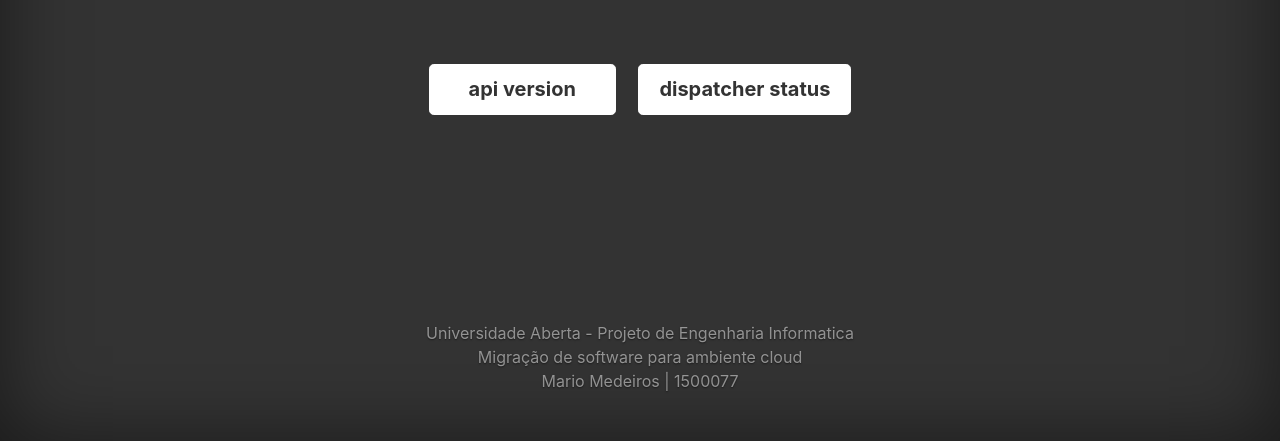
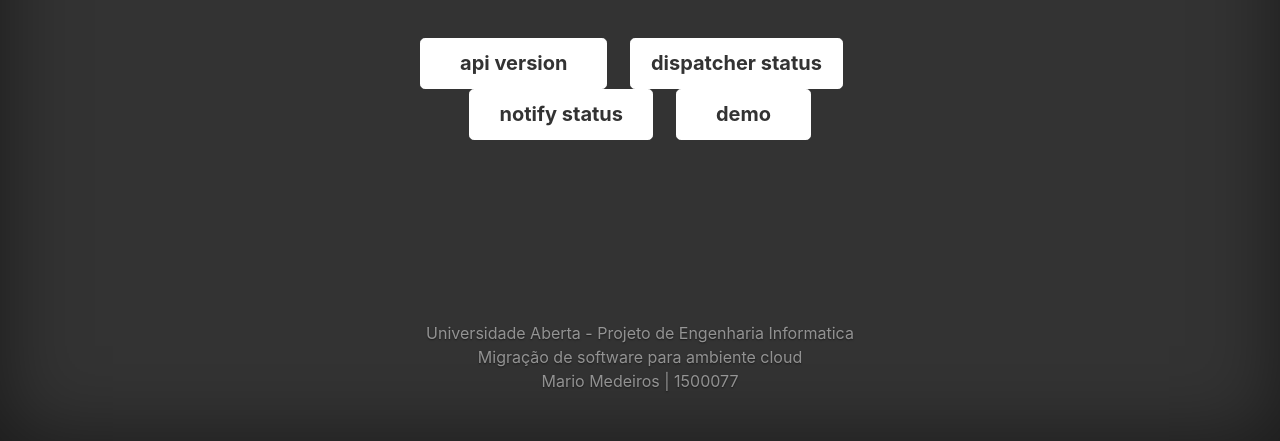
Before and after one commit to xallcloud/svc-api, a plain HTML site: page www/index.html in a window 1280 px wide. Shown: the part 359-800 px from the top of the page. Drawn offline with Linux system fonts and the light colour scheme.

Commit message:
added demo

```diff
--- a/www/index.html
+++ b/www/index.html
@@ -32,7 +32,11 @@
             <p class="lead">
               <a href="/api/version" class="btn btn-lg btn-secondary">&nbsp;&nbsp;&nbsp;&nbsp;api version&nbsp;&nbsp;&nbsp;&nbsp;</a>
               &nbsp;&nbsp;
-              <a href="https://dispatcher-dot-xallcloud.appspot.com/" class="btn btn-lg btn-secondary">dispatcher status</a>
+              <a href="https://dispatcher-dot-xallcloud.appspot.com/api/version" class="btn btn-lg btn-secondary">dispatcher status</a>
+              &nbsp;&nbsp;
+              <a href="https://notify-dot-xallcloud.appspot.com/api/version" class="btn btn-lg btn-secondary">&nbsp;&nbsp;notify status&nbsp;&nbsp;</a>
+              &nbsp;&nbsp;
+              <a href="https://xall.cloud/demo.html" class="btn btn-lg btn-secondary">&nbsp;&nbsp;&nbsp;&nbsp;demo&nbsp;&nbsp;&nbsp;&nbsp;</a>
             </p>
           </div>
 
```
Also changed, not shown: 1 other file.
